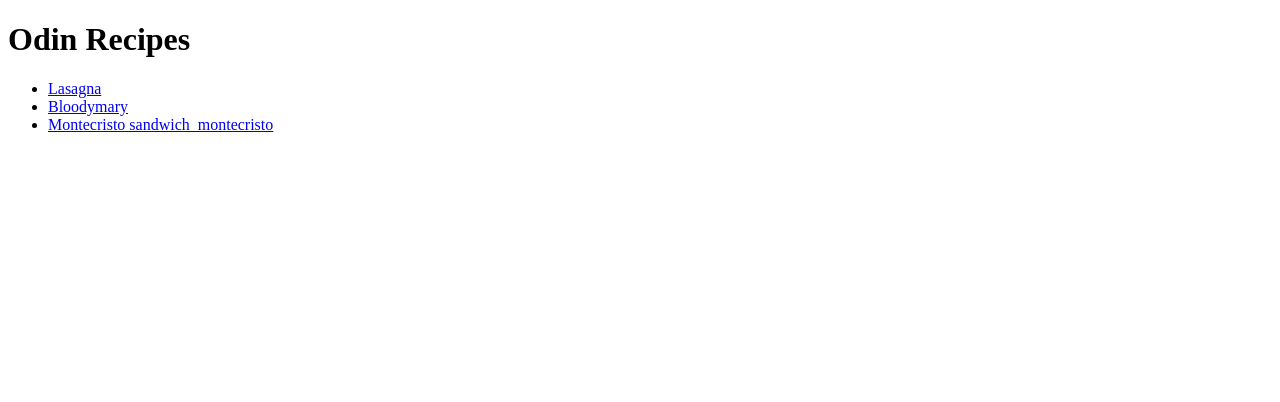
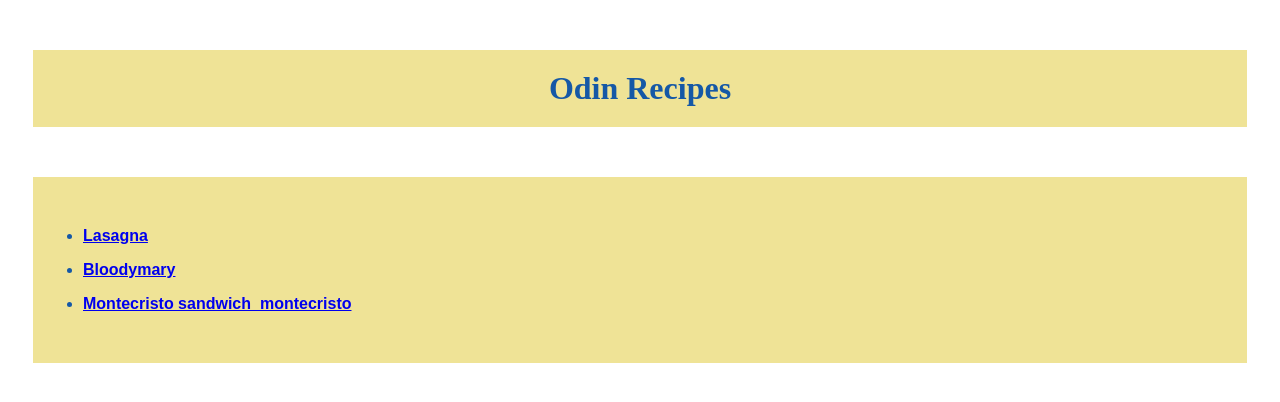
Before and after one commit to tigreclip/odin-recipes, a plain HTML site: page index.html in a window 1280 px wide. Drawn offline with Linux system fonts and the light colour scheme.

Commit message:
Give style to HTML file
Created CSS rules to get more stylish websiteGive style to HTML

 Please enter the commit message for your changes. Lines starting

```diff
--- a/index.html
+++ b/index.html
@@ -3,14 +3,17 @@
 <head>
     <meta charset="UTF-8">
     <meta name="viewport" content="width=device-width, initial-scale=1.0">
+    <link rel="stylesheet" href="style.css">
     <title>Recipes</title>
-</head>
+    </head>
 <body>
-    <h1>Odin Recipes</h1>
-    <ul>
-        <li><a href="recipes/lasagna.html">Lasagna</a></li>
-        <li><a href="recipes/bloodymary.html">Bloodymary</a></li>
-        <li><a href="recipes/sandwich_montecristo.html">Montecristo sandwich_montecristo</a></li>
+    <h1 class="title">Odin Recipes</h1>
+    <ul class="recipes_list">
+        <li class="recipe"><span><a href="recipes/lasagna.html">Lasagna</a></span></li>
+        <p></p>
+        <li class="recipe"><span><a href="recipes/bloodymary.html">Bloodymary</a></span></li>
+        <p></p>
+        <li class="recipe"><span><a href="recipes/sandwich_montecristo.html">Montecristo sandwich_montecristo</a></li>
     </ul>
 
 </body>
--- /dev/null
+++ b/style.css
@@ -0,0 +1,27 @@
+.title {
+    background-color: rgb(239, 227, 150);
+    color: rgb(21, 88, 166);
+    margin: 50px  25px;
+    padding: 20px ;
+    font-family:'Times New Roman', Times, serif;
+    box-sizing: border-box;
+    text-align: center;
+
+}
+.recipes_list {
+    background-color: rgb(239, 227, 150);
+    color: rgb(21, 88, 166);
+    margin: 50px  25px;
+    padding: 50px ;
+    box-sizing: content-box;
+    border: 50px;
+
+}
+
+.recipes_list .recipe {
+    background-color: rgb(239, 227, 150) ;
+    padding: 10px auto;
+    font-family:Arial, Helvetica, sans-serif;
+    font-weight: bold;
+
+}
```
